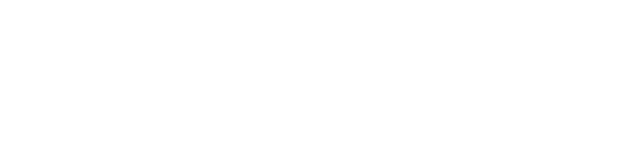
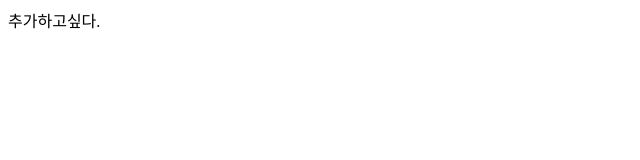
Before and after one commit to khlee9606/kyeonghoon, a plain HTML site: page index.html in a window 1280 px wide. Shown: the whole page, without its empty margins (0-640 px from the left). Drawn offline with Linux system fonts and the light colour scheme.

Commit message:
first commit

```diff
--- a/index.html
+++ b/index.html
@@ -7,6 +7,6 @@
     <title>Document</title>
 </head>
 <body>
-
+    추가하고싶다.
 </body>
 </html>
```
